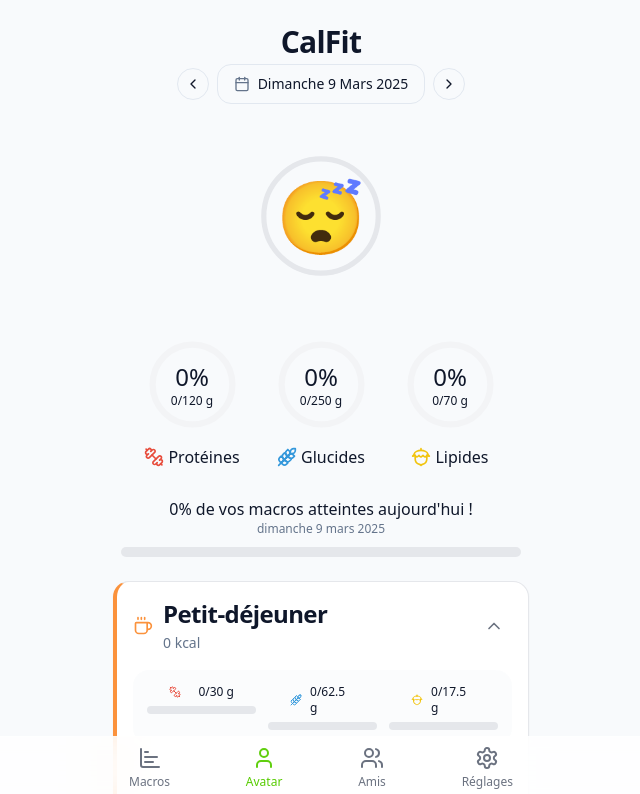
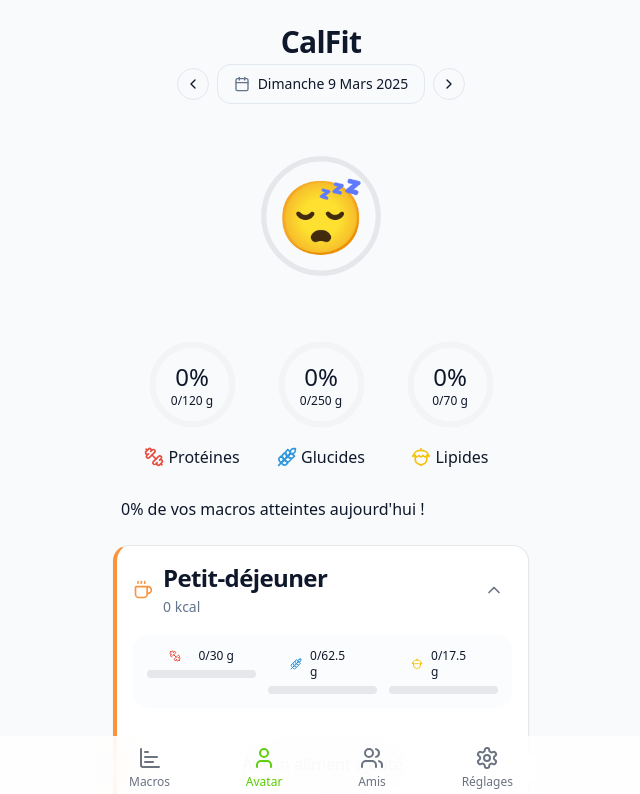
Before and after one commit to CalFit/calfit-scan-track, a React (Vite) app: page / in a window 1280 px wide. Shown: the top 794 px of the page, without its empty margins (319-959 px from the left). Built offline with nearby package versions, Linux system fonts and the light colour scheme.

Commit message:
Visual edit in Lovable
Edited UI in Lovable

```diff
--- a/src/components/ui/ProgressBar.tsx
+++ b/src/components/ui/ProgressBar.tsx
@@ -1,4 +1,3 @@
-
 import { cn } from '@/lib/utils';
 interface ProgressBarProps {
   percentage: number;
@@ -27,19 +26,9 @@ const ProgressBar = ({
     });
   };
   return <div className="w-full space-y-1.5">
-      {label && <div className="flex flex-col items-center">
-          <div className="text-base font-medium">{label}</div>
-          {showDate && <div className="text-xs text-muted-foreground mb-1">
-              {getCurrentDate()}
-            </div>}
-        </div>}
+      {label}
 
-      <div className={cn("relative w-full overflow-hidden bg-gray-200 dark:bg-gray-700 rounded-full", height)}>
-        <div className={cn("transition-all ease-out duration-1000", animate ? "animate-versement" : "", color)} style={{
-        width: `${percentage}%`,
-        height: '100%'
-      }} />
-      </div>
+
     </div>;
 };
 export default ProgressBar;
```
